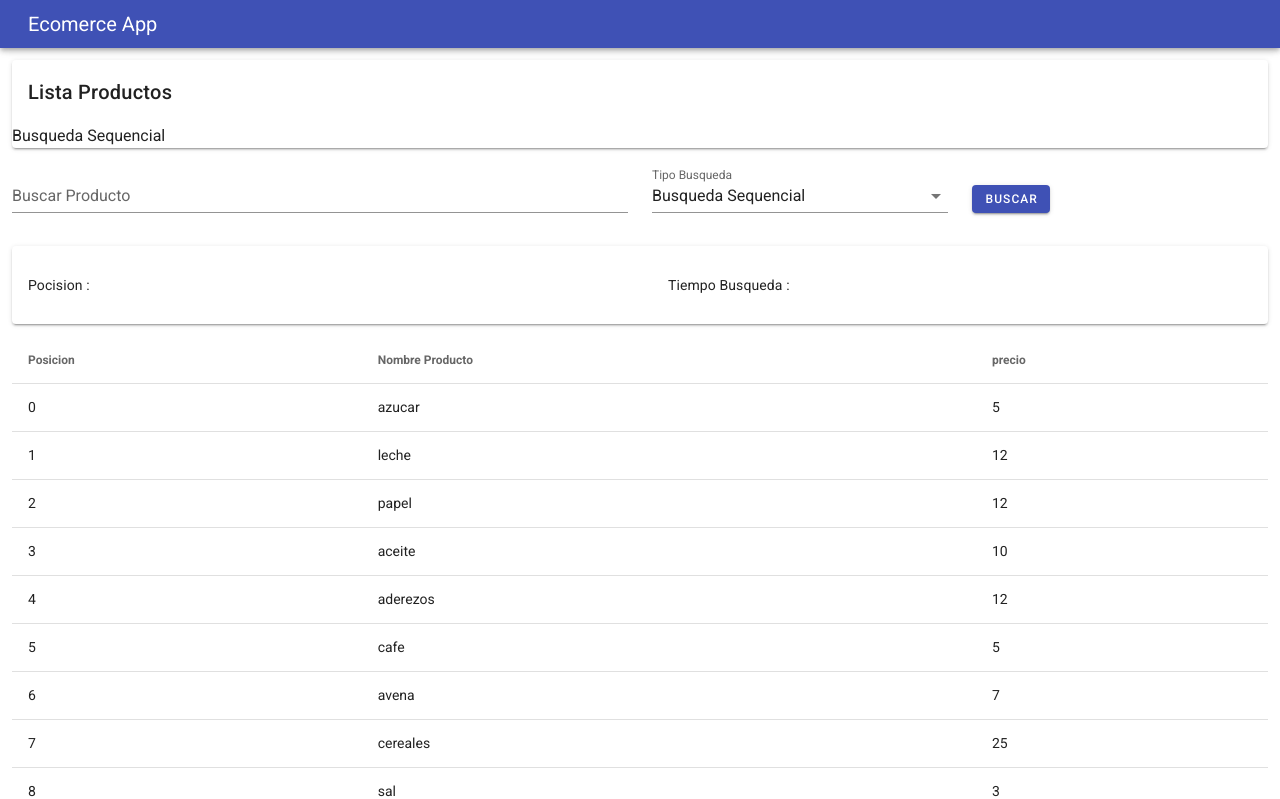
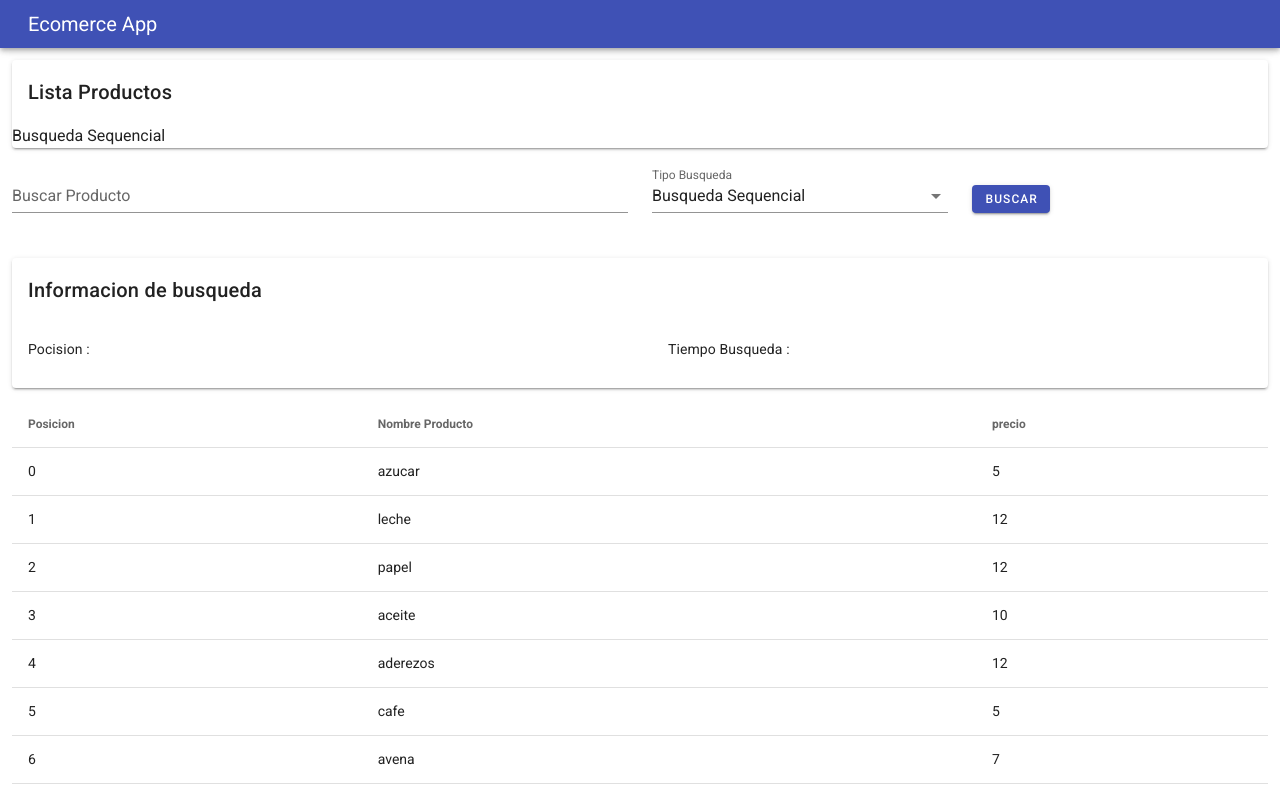
Before and after one commit to crisswebapp/Abarrofarma, a Nuxt app: page /farma in a window 1280 px wide. Shown: the top 799 px of the page. Built offline with nearby package versions, Linux system fonts and the light colour scheme.

Commit message:
modified:   pages/farma/index.vue

```diff
--- a/pages/farma/index.vue
+++ b/pages/farma/index.vue
@@ -45,6 +45,7 @@
       </v-col>
       <v-col>
         <v-card>
+          <v-card-title>Informacion de busqueda</v-card-title>
           <v-row>
             <v-col>
               <v-card-text> Pocision : {{ infoBusqueda.index }} </v-card-text>
```
